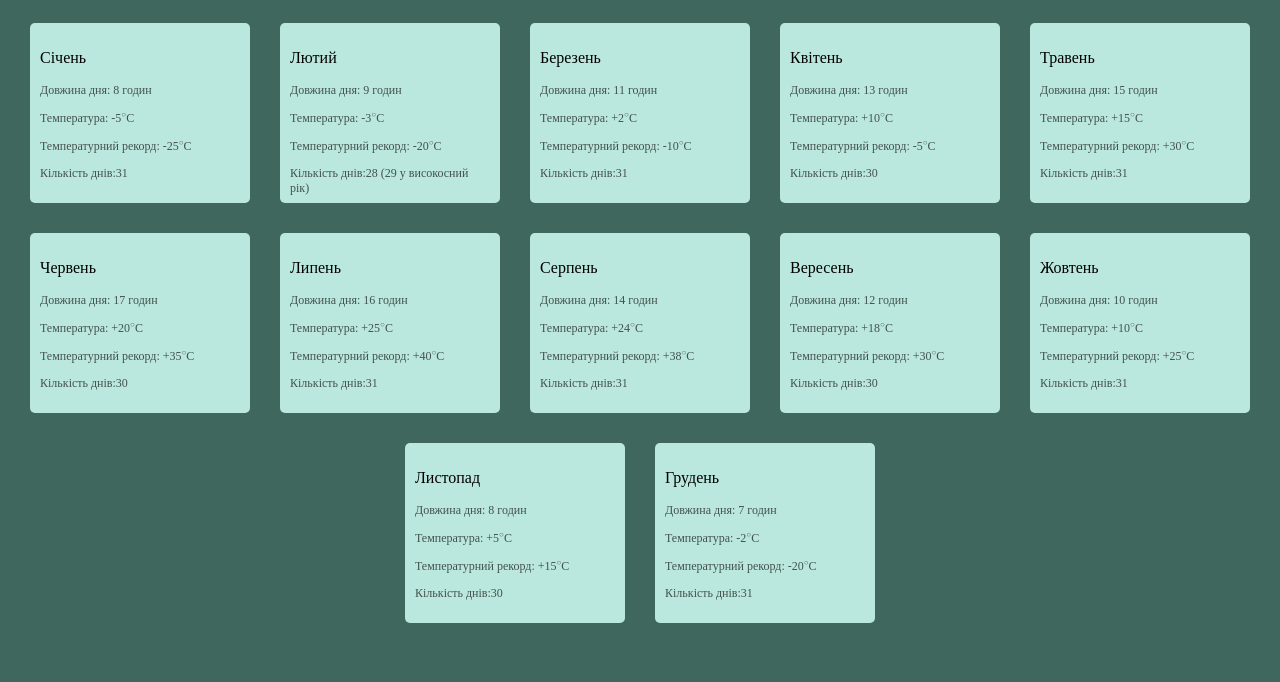
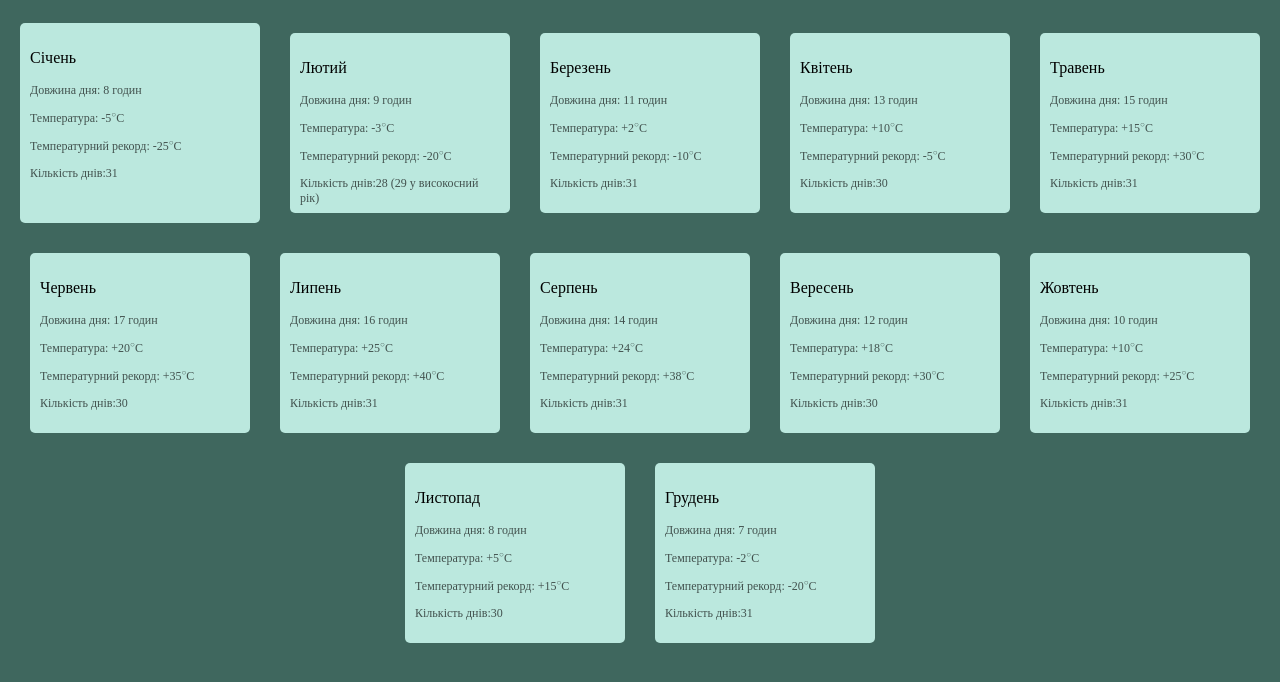
Before and after one commit to Mariannanmm/HTML-CSS, a website: page Lesson2/Homework_2/HW_2_3/HW_2_3.html in a window 1280 px wide. In both pictures the pointer is over the element 140 px from the left and 113 px from the top of the page. Drawn offline with Linux system fonts and the light colour scheme.

Commit message:
HW_2_3 correct

```diff
--- a/Lesson2/Homework_2/HW_2_3/style2_3.css
+++ b/Lesson2/Homework_2/HW_2_3/style2_3.css
@@ -18,6 +18,12 @@ body {
     background-color: #bbe8de;
     border-radius: 5px;
     padding: 10px;
+    transition: 1.5s;
+}
+.month:hover{
+    width: 220px;
+    height: 180px;
+    transition: 1.5s;
 }
 
 .month h2 {
```
